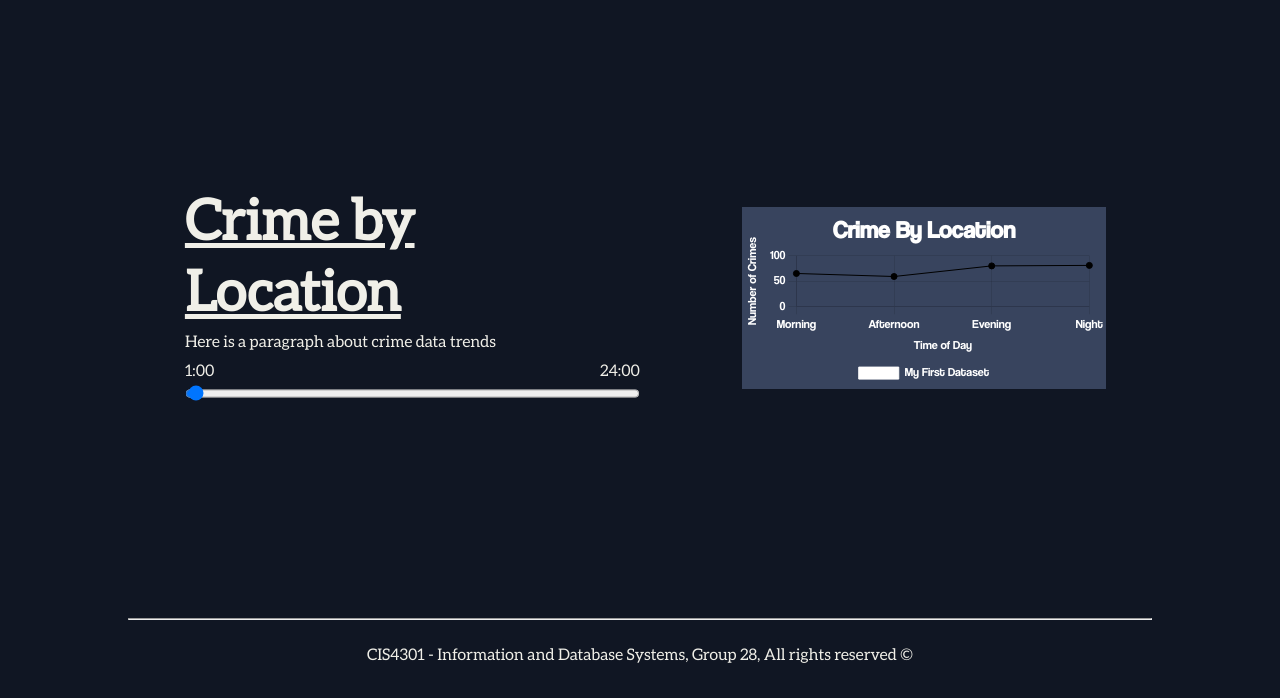
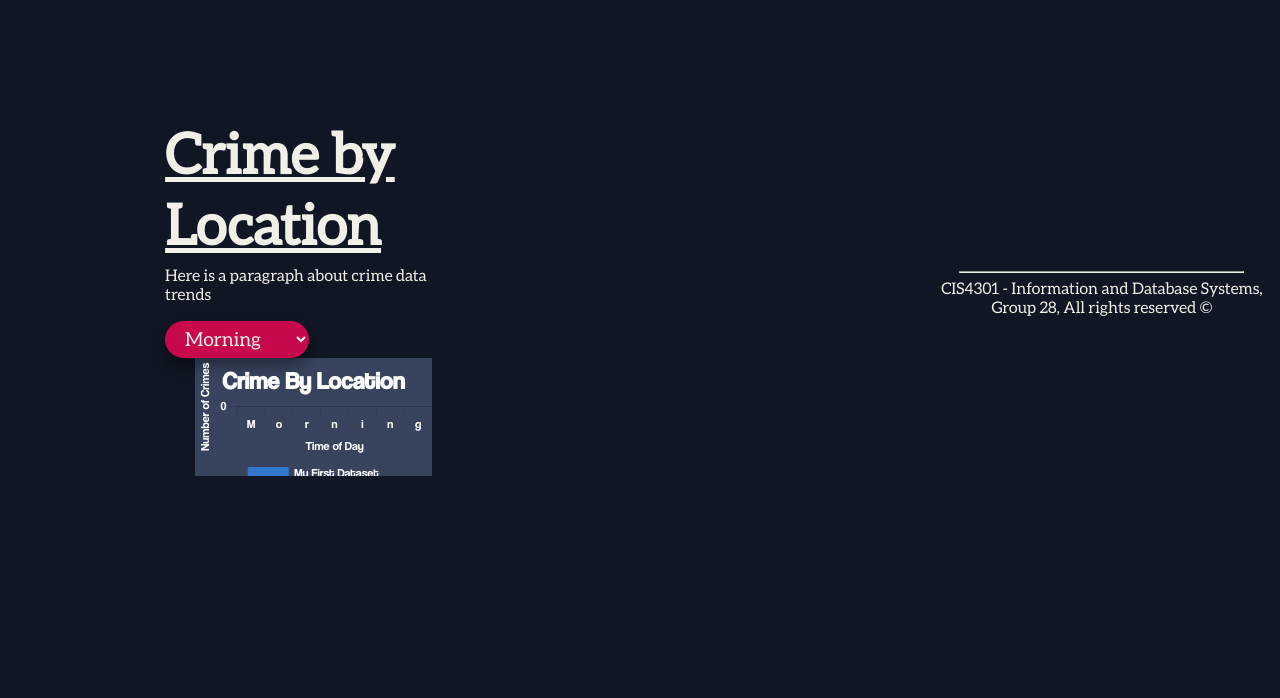
Before and after one commit to Train050/LACrimeDatabase, a website: page FrontEnd/CrimeByLocation.html in a window 1280 px wide. Shown: the part 102-800 px from the top of the page. Drawn offline with nearby package versions, Linux system fonts and the light colour scheme; no server answers.

Commit message:
still changing CBL

```diff
--- a/FrontEnd/CrimeByLocation.html
+++ b/FrontEnd/CrimeByLocation.html
@@ -45,12 +45,14 @@
 			<div class="grid__content">
 				<h1><u>Crime by Location</u></h1>
 				<p>Here is a paragraph about crime data trends</p>
-				<div>
-					<span>1:00</span>
-					<span style="float:right;">24:00</span>
-				</div>
-				<input type="range" min="1" max="24" value="1" class="slider" id="CrimeByLocal_Input">
-			</div>
+				<form name="CrimeByLocation_Form">
+					<select name="CrimeByLocation_Input" id="CrimeByLocation_Input" onchange = "this.form.submit()">
+						<option value="Morning">Morning</option>
+						<option value="Afternoon">Afternoon</option>
+						<option value="Evening">Evening</option>
+						<option value="Night">Night</option>
+					</select>
+				</form>
 			<div class="grid__content">
 				<canvas id="CBLChart" style="background-color: #38445E"></canvas>
 			</div>
--- a/FrontEnd/app.js
+++ b/FrontEnd/app.js
@@ -178,19 +178,30 @@ document.addEventListener("DOMContentLoaded", (event) =>{
     CBL = document.getElementById("CBLChart");
 
     if(CBL){
-        const labels = ['Morning', 'Afternoon', 'Evening', 'Night'];
+
+        let dayTime = 'Morning';
+        const windowQuery = new URLSearchParams(window.location.search);
+
+        if (windowQuery.has('CrimeByLocation_Input')){
+            dayTime = windowQuery.get('CrimeByLocation_Input').replace('Station', '');
+
+            //Making sure the input matches the value
+            document.getElementById('CrimeByLocation_Input').value = windowQuery.get('CrimeByLocation_Input');
+        }
+
+        const timeRanges = ['Morning', 'Afternoon', 'Evening', 'Night'];
         const data = {
-            labels: labels,
+            labels: dayTime,
             datasets: [{
                 label: 'My First Dataset',
                 data: [65, 59, 80, 81, 56, 55, 40],
-                backgroundColor: [colorScheme],
-                borderColor: [colorScheme],
+                backgroundColor: [colorScheme[0]],
+                borderColor: [colorScheme[0]],
                 borderWidth: 1
             }]
         };
         const config = {
-            type: 'line',
+            type: 'bar',
             data: data,
             options: {
                 plugins: {
```
